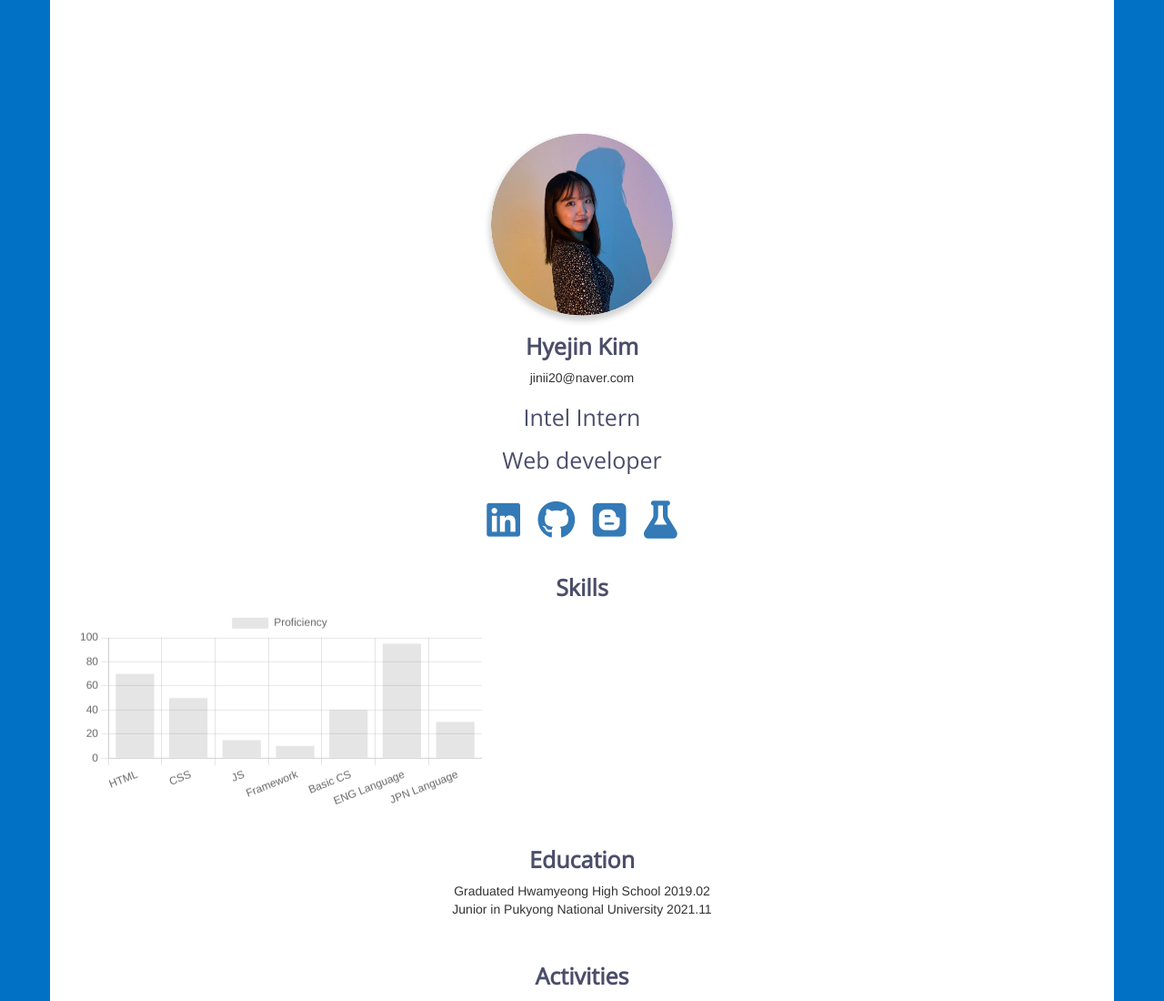
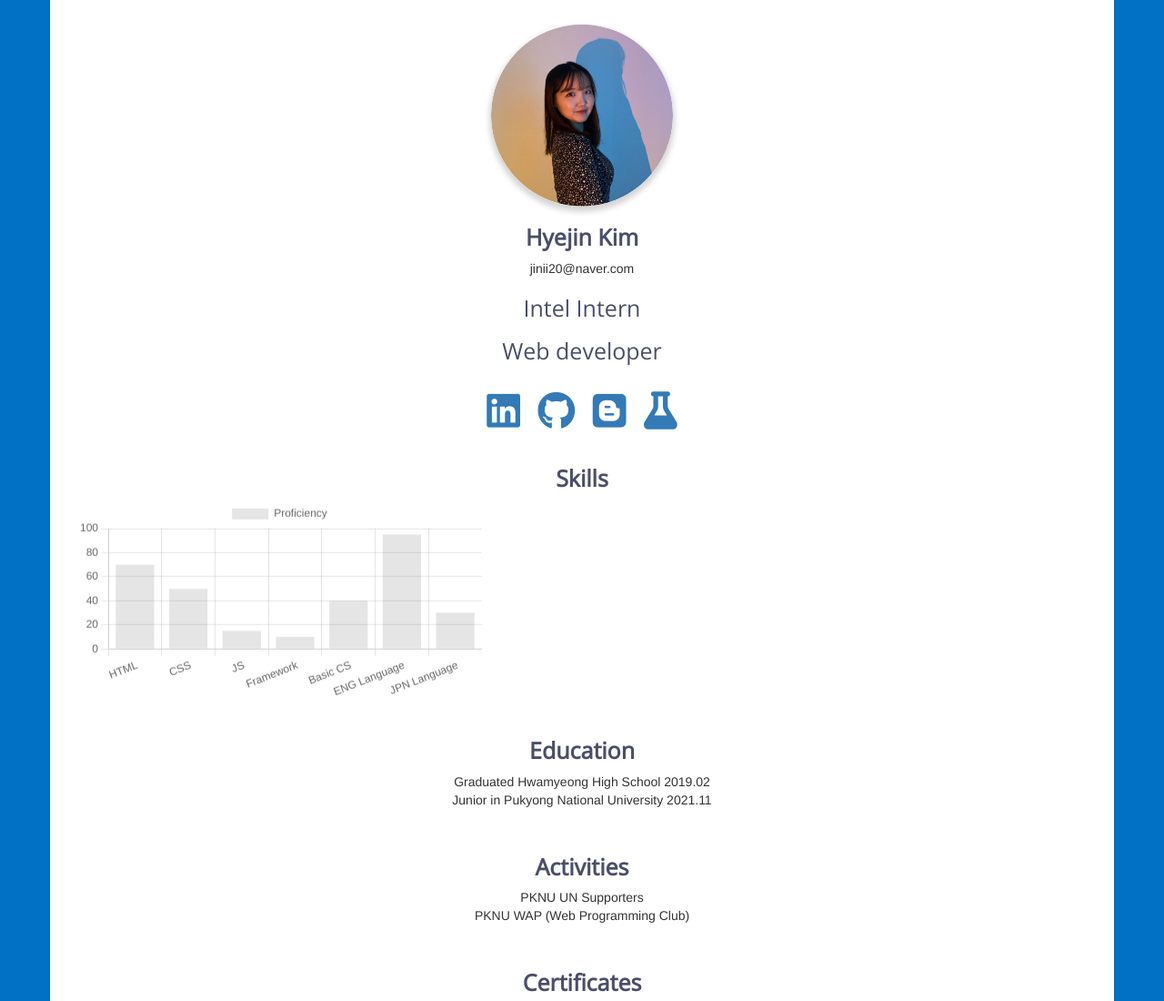
Before and after one commit to matmola/intelinterview, a plain HTML site: page intelportfolio.html in a window 1280 px wide. Shown: the top 1100 px of the page at 91% size. Drawn offline with nearby package versions, Linux system fonts and the light colour scheme.

Commit message:
changed slight padding of the middle class

```diff
--- a/intelportfolio.css
+++ b/intelportfolio.css
@@ -45,16 +45,11 @@ body {
 .middle {
     position: absolute; left: 50%; top: 50%;
   transform: translate(-50%, -50%); text-align: center;
-    padding-top:50vh;
+    padding-top:20vh;
   background: white;
   margin: 0 auto;
 }
 
-.navbar {
-    position: absolute; left: 50%; right: 50%;
-
-
-}
 
 button {background-color:transparent;
     border-color:transparent;
--- a/intelportfolio.html
+++ b/intelportfolio.html
@@ -11,10 +11,9 @@
         <link href="https://fonts.googleapis.com/css?family=Open+Sans:300,400" rel="stylesheet"> <!--폰트 가져옴-->
     </head>
 
+
     <body>
-        <nav class="navbar">
 
-            </nav>
         <div class="middle">
 
 
```
